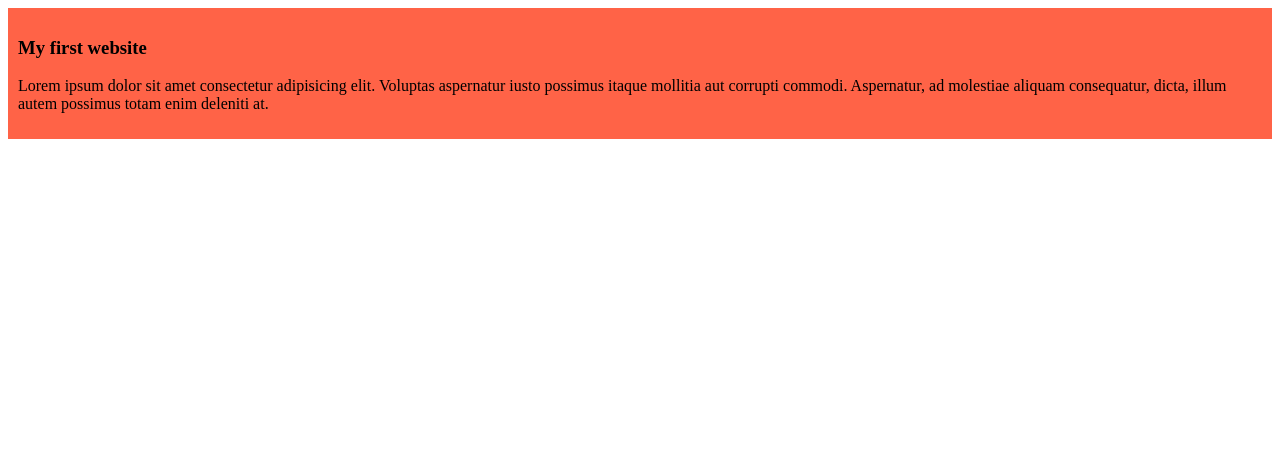
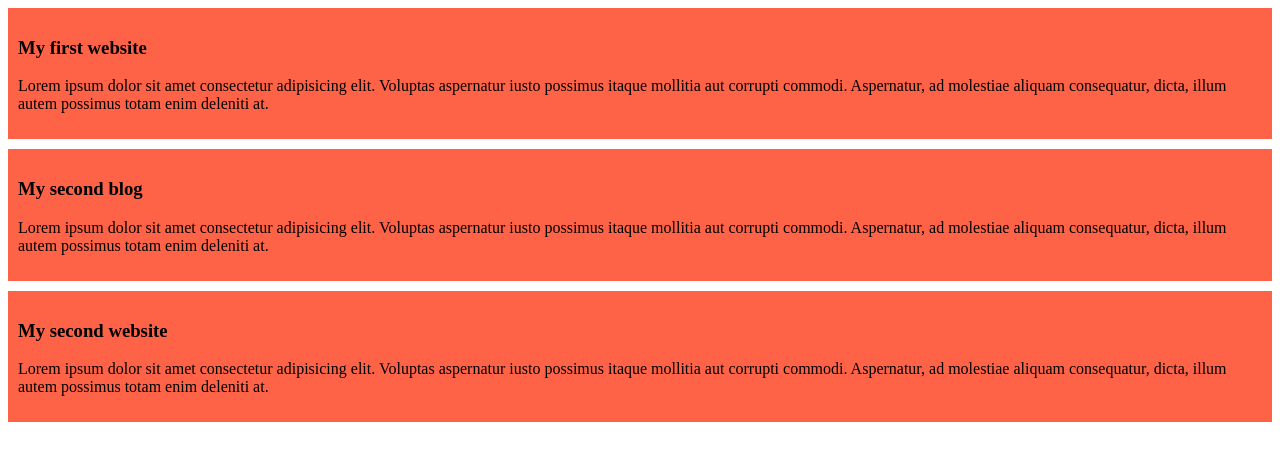
Before and after one commit to mktahmid/my-first-github-repo, a plain HTML site: page index.html in a window 1280 px wide. Drawn offline with Linux system fonts and the light colour scheme.

Commit message:
added the second amd the third blog

```diff
--- a/index.html
+++ b/index.html
@@ -13,5 +13,17 @@
     </h3>
     <p>Lorem ipsum dolor sit amet consectetur adipisicing elit. Voluptas aspernatur iusto possimus itaque mollitia aut corrupti commodi. Aspernatur, ad molestiae aliquam consequatur, dicta, illum autem possimus totam enim deleniti at.</p>
   </div>
+  <div>
+    <h3>
+      My second blog
+    </h3>
+    <p>Lorem ipsum dolor sit amet consectetur adipisicing elit. Voluptas aspernatur iusto possimus itaque mollitia aut corrupti commodi. Aspernatur, ad molestiae aliquam consequatur, dicta, illum autem possimus totam enim deleniti at.</p>
+  </div>
+  <div>
+    <h3>
+      My second website
+    </h3>
+    <p>Lorem ipsum dolor sit amet consectetur adipisicing elit. Voluptas aspernatur iusto possimus itaque mollitia aut corrupti commodi. Aspernatur, ad molestiae aliquam consequatur, dicta, illum autem possimus totam enim deleniti at.</p>
+  </div>
 </body>
 </html>
--- a/styles/blog.css
+++ b/styles/blog.css
@@ -1,4 +1,5 @@
 div{
   background-color: tomato;
   padding: 10px;
+  margin-bottom: 10px;
 }
```
